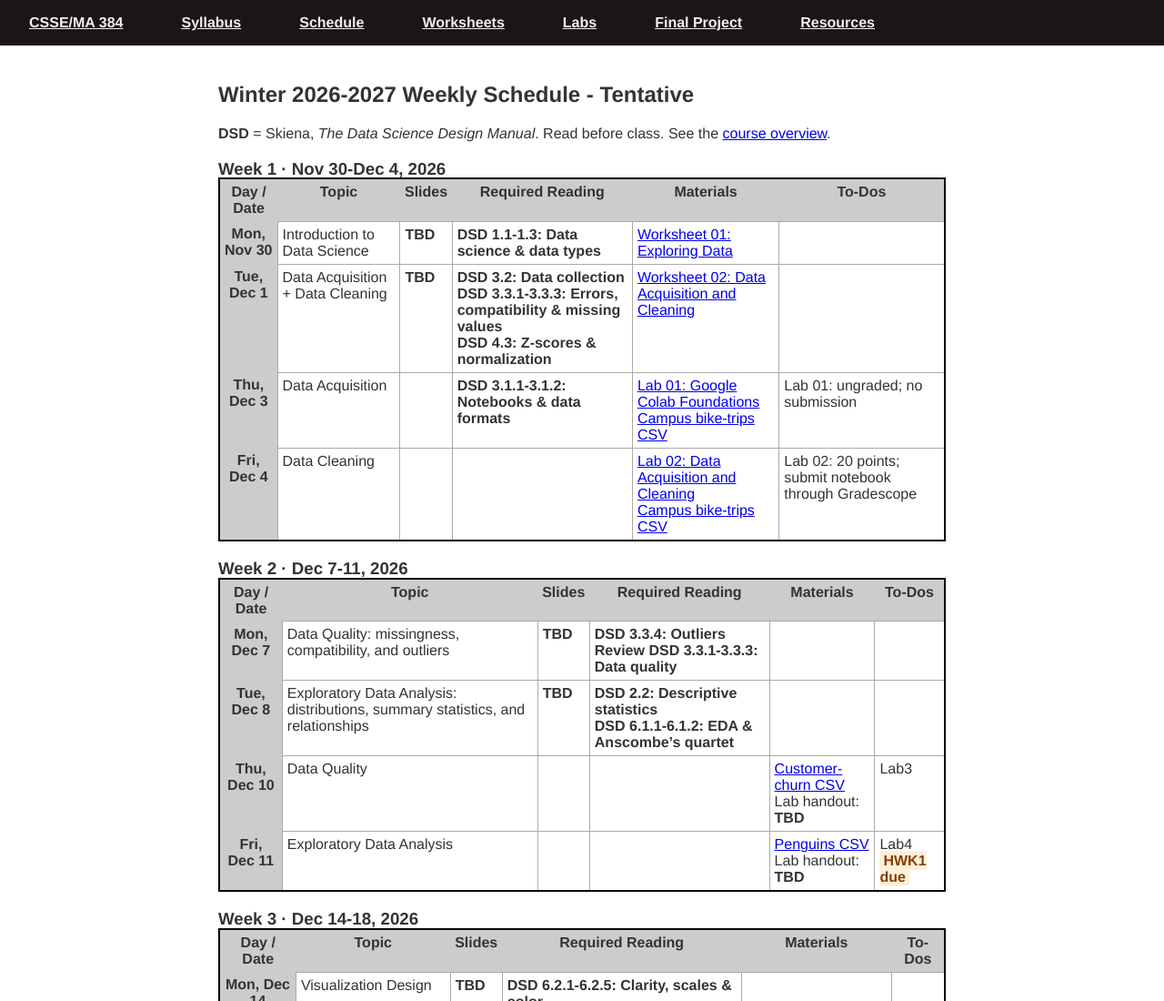
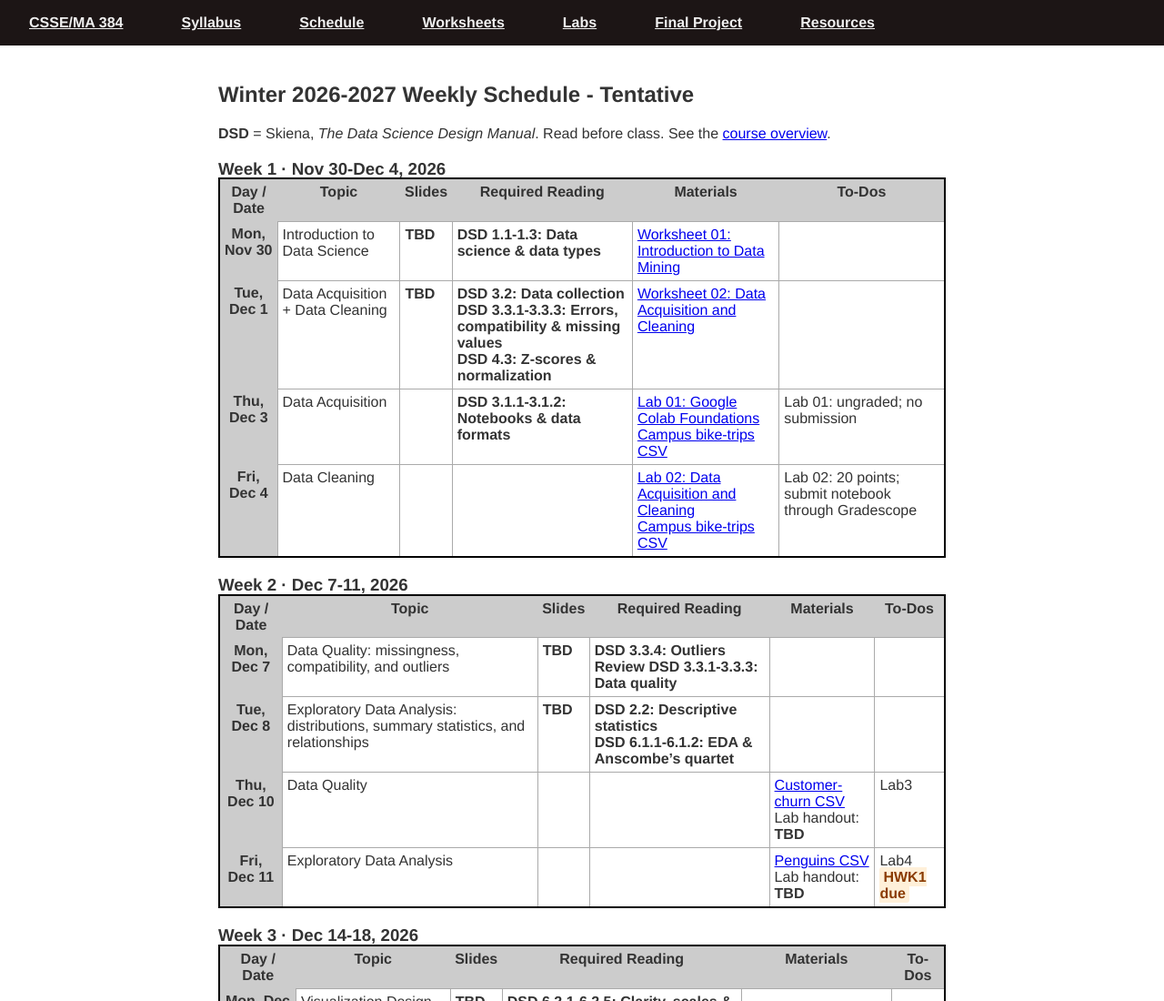
Before and after one commit to RHIT-CSSE/cssema384, a plain HTML site: page schedule.html in a window 1280 px wide. Shown: the top 1100 px of the page at 91% size. Drawn offline with Linux system fonts and the light colour scheme.

Commit message:
feat(worksheets): publish revised student worksheets 01 and 02

```diff
--- a/schedule.html
+++ b/schedule.html
@@ -44,7 +44,7 @@ th {
             <td>Introduction to Data Science</td>
             <td><strong>TBD</strong></td>
             <td><strong>DSD 1.1-1.3: Data science &amp; data types</strong></td>
-            <td><a href="./worksheets_files/Worksheet01.pdf">Worksheet 01: Exploring Data</a></td>
+            <td><a href="./worksheets_files/Worksheet01.pdf">Worksheet 01: Introduction to Data Mining</a></td>
             <td></td></tr>
         <tr><th scope="row">Tue, Dec 1</th>
             <td>Data Acquisition + Data Cleaning</td>
```
Also changed, not shown: worksheets.html (+1 -1 lines), 2 other files.
